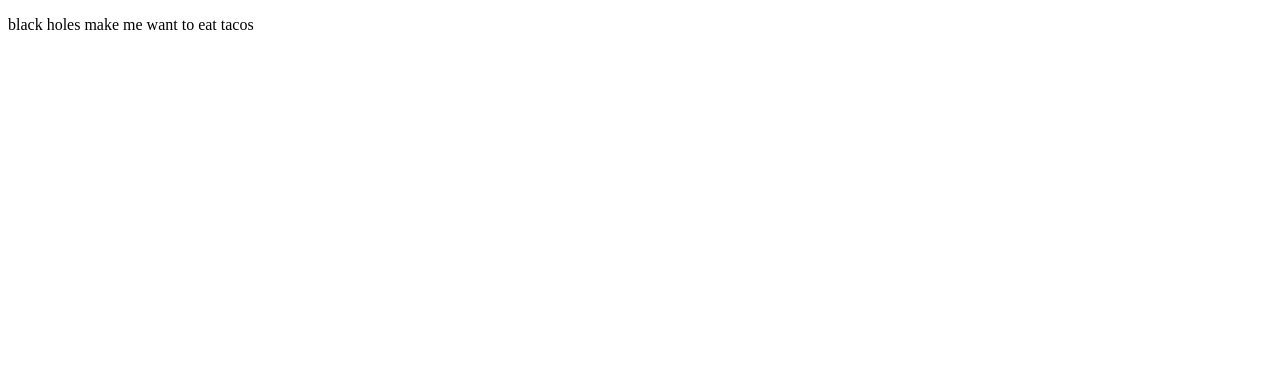
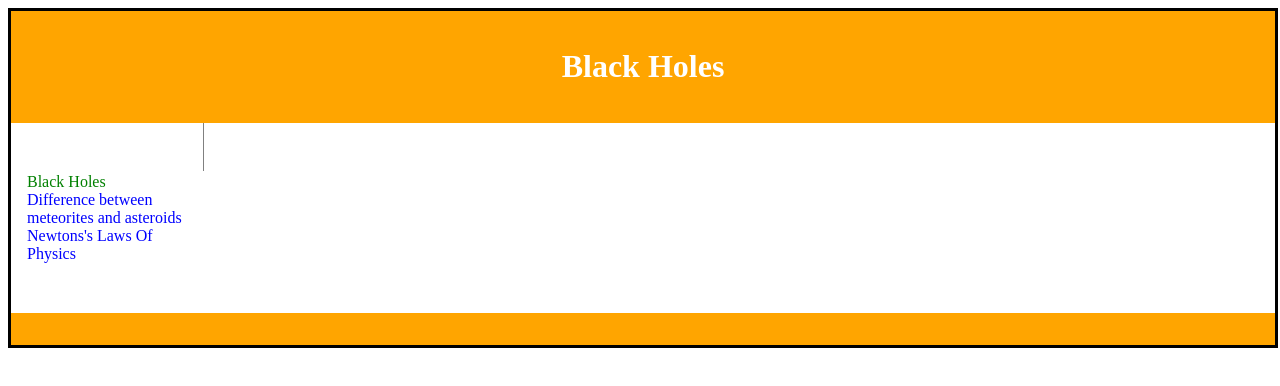
Before and after one commit to lolsuperpuppylol/lolsuperpuppylol, a plain HTML site: page black.html in a window 1280 px wide. Drawn offline with Linux system fonts and the light colour scheme.

Commit message:
Update black.html

```diff
--- a/black.html
+++ b/black.html
@@ -1,4 +1,119 @@
 <!DOCTYPE html>
 <html>
-<p> black holes make me want to eat tacos </p>
+<style>
+a:link {
+    color: green;
+    background-color: transparent;
+    text-decoration: none;
+}
+a:visited {
+    color: blue;
+    background-color: transparent;
+    text-decoration: none;
+}
+a:hover {
+    color: red;
+    background-color: transparent;
+    text-decoration: underline;
+}
+a:active {
+    color: blue;
+    background-color: transparent;
+    text-decoration: underline;
+}
+div.container {
+    width: 100%;
+    border: 3px solid black;
+}
+
+
+
+
+header, footer {
+    padding: 1em;
+    color: white;
+    background-color: orange;
+    clear: left;
+    text-align: center;
+}
+
+
+
+
+nav {
+    float: left;
+    max-width: 160px;
+    margin: 0;
+    padding: 1em;
+}
+
+
+
+
+nav ul {
+    list-style-type: none;
+    padding: 0;
+}
+
+nav ul a {
+    text-decoration: none;
+}
+
+
+
+
+article {
+    margin-left: 170px;
+    border-left: 1px solid gray;
+    padding: 1em;
+    overflow: hidden;
+}
+</style>
+</head>
+<body>
+
+
+
+
+<div class="container">
+
+
+
+
+<header>
+   <h1>Black Holes</h1>
+</header>
+
+<nav>
+  <ul>
+  <br>
+   <li><a href="https://lolsuperpuppylol.github.io/lolsuperpuppylol/black">Black Holes</a></li>
+    <li><a href="">Difference between meteorites and asteroids</a></li>
+    <li><a href="">Newtons's Laws Of Physics</a></li>
+  </br>
+  </ul>
+</nav>
+
+
+
+
+<article>
+  <p>
+
+  </p></article>
+
+
+
+
+<footer> </footer>
+
+
+
+
+</div>
+
+
+
+
+</body>
 </html>
```
